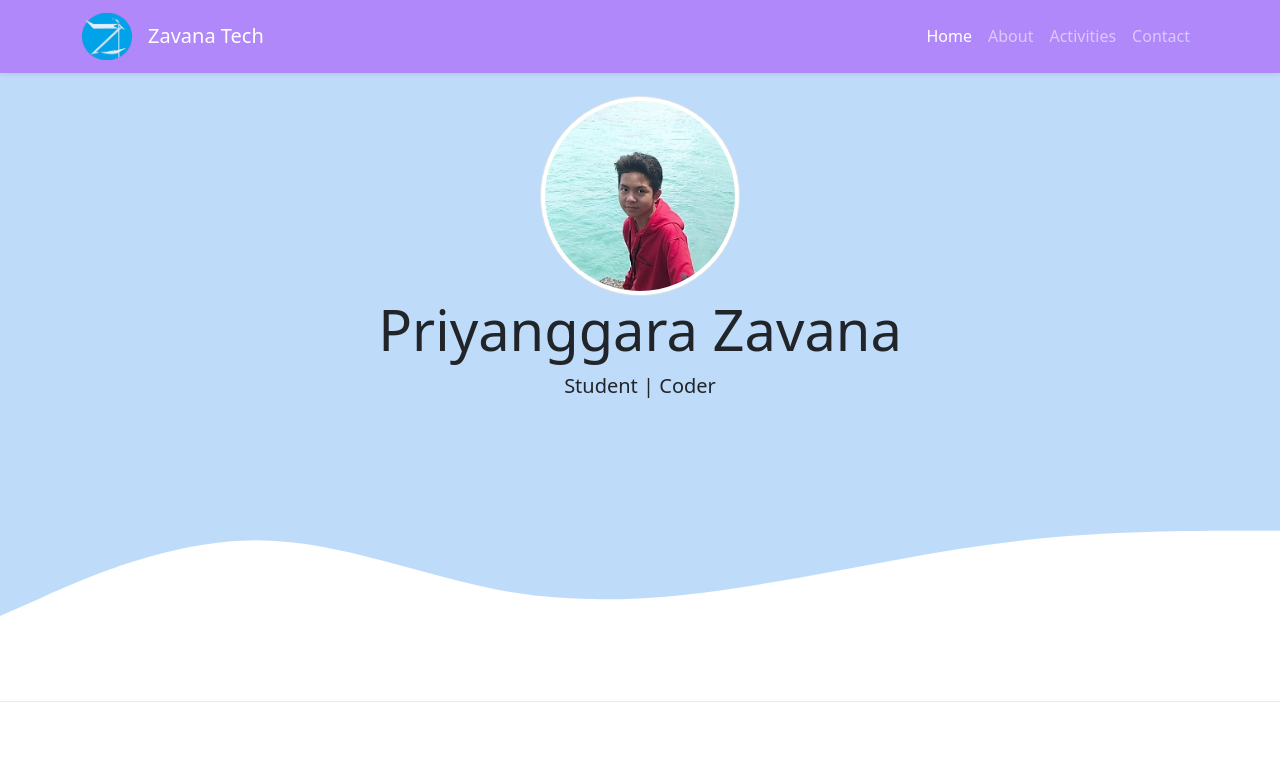
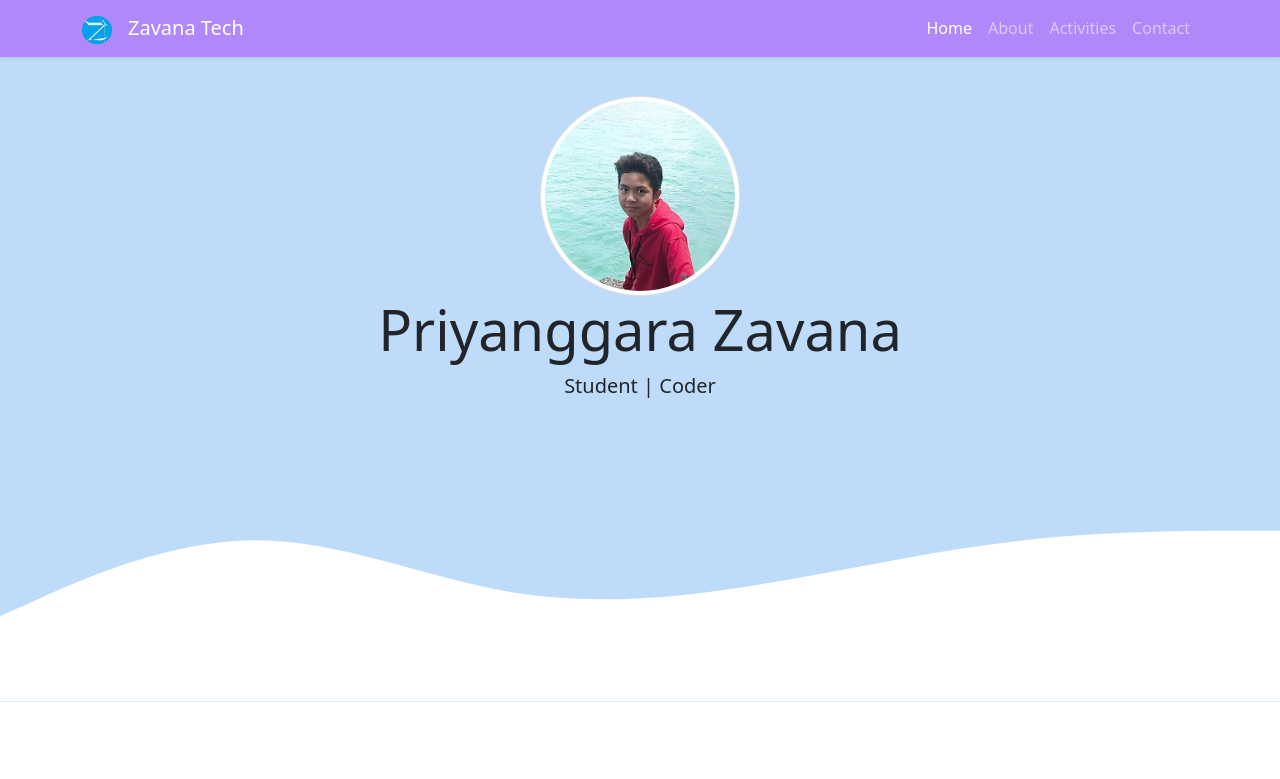
Before and after one commit to Priyzz/Priyzz.github.io, a plain HTML site: page index.html in a window 1280 px wide. Shown: the top 779 px of the page. Drawn offline with nearby package versions, Linux system fonts and the light colour scheme.

Commit message:
initial commit

```diff
--- a/index.html
+++ b/index.html
@@ -24,7 +24,7 @@
     <nav class="navbar navbar-expand-lg navbar-dark shadow-sm fixed-top" style="background-color: #b088f9">
       <div class="container">
         <a class="navbar-brand" href="#">
-          <img src="image/zavanaTech.png" alt="logo ZAT" width="50" />
+          <img src="image/zt.png" alt="ZT" width="30" />
         </a>
         <a class="navbar-brand" href="#">Zavana Tech</a>
         <button class="navbar-toggler" type="button" data-bs-toggle="collapse" data-bs-target="#navbarNav" aria-controls="navbarNav" aria-expanded="false" aria-label="Toggle navigation">
```
Also changed, not shown: image/zt.png (renamed from image/ZavanaTech.png).
